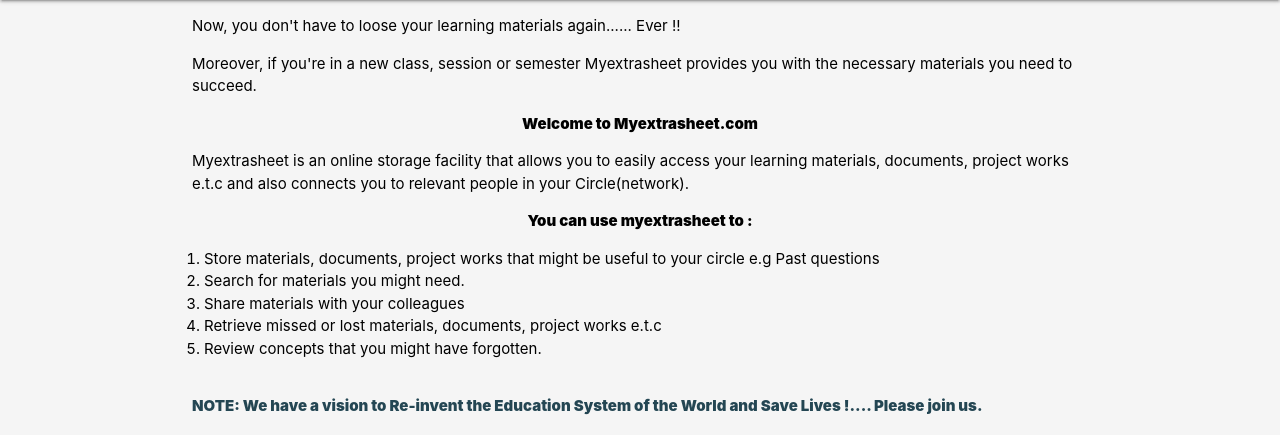
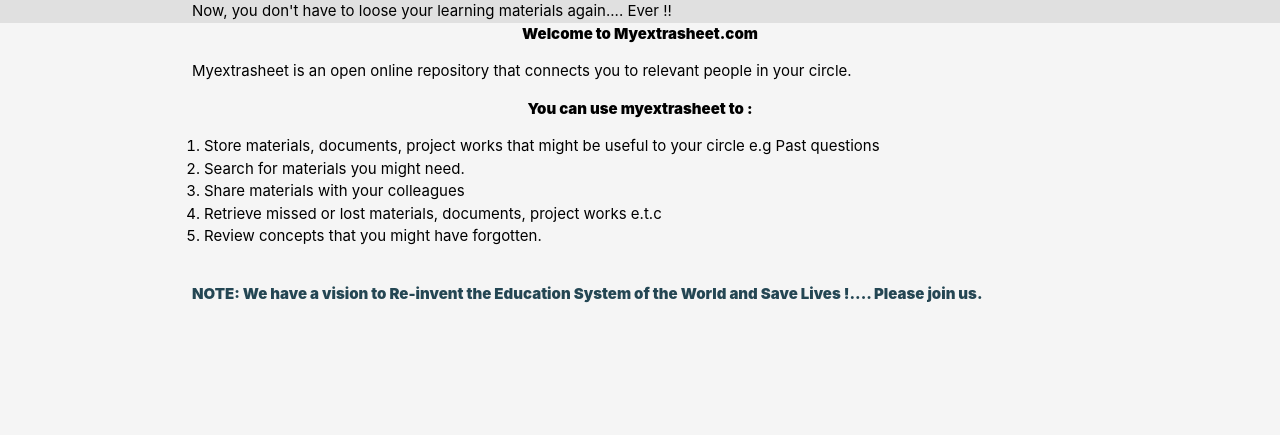
Before and after one commit to Bamimore-Tomi/extrasheet, a Flask app: page / in a window 1280 px wide. Shown: the part 64-499 px from the top of the page. Run offline with Flask 2, Linux system fonts and the light colour scheme.

Commit message:
Update preview.html
Edited the main body

```diff
--- a/extrasheet/templates/preview.html
+++ b/extrasheet/templates/preview.html
@@ -28,16 +28,12 @@
 
  <div id="modal1" class=" previeww">
 
-
- <div class="container cont ">
-      <p class="preview_a">
-Now, you don't have to loose your learning materials again...... Ever !!
-</p>
-
-<p class="preview_a">
-Moreover, if you're in a new class, session or semester Myextrasheet provides you with the necessary materials you need to succeed.
-</p>
-
+ <div class=" grey lighten-2">
+<div class=" container preview_a ">
+Now, you don't have to loose your learning materials again.... Ever !!
+</div>
+ </div>
+<div class="container cont" >
       <div class="center-align
 
       preview_t
@@ -45,8 +41,7 @@ Moreover, if you're in a new class, session or semester Myextrasheet provides yo
 Welcome to Myextrasheet.com
       </div>
       <p class="preview_b">
-Myextrasheet is an online storage facility that allows you to easily access your learning materials, documents, project works e.t.c and also connects you to relevant people in your Circle(network).
-</p>
+Myextrasheet is an open online repository that connects you to relevant people in your circle.</p>
 <p class="preview_t center-align">You can use myextrasheet to :
       </p>
 
```
